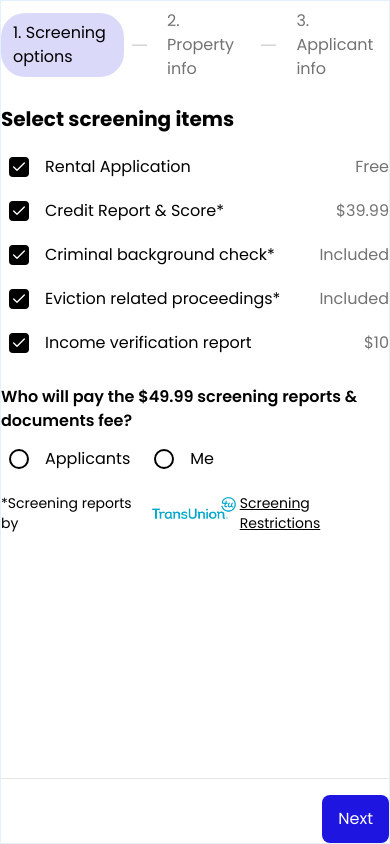
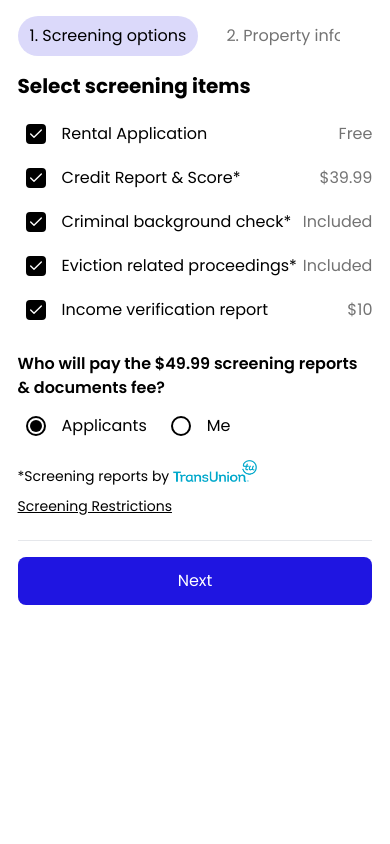
Before and after one commit to shadow16305/rentspree-widget, a Next.js app: page / in a window 390 px wide. Built offline with nearby package versions, Linux system fonts and the light colour scheme.

Commit message:
Add: Mobile viewport optimization

```diff
--- a/app/(routes)/_components/check-list.tsx
+++ b/app/(routes)/_components/check-list.tsx
@@ -7,7 +7,8 @@ import { PaymentRadioGroup } from "./payment-radio-group";
 import { useFormContext } from "@/context/form-context";
 
 export const CheckList = () => {
-  const { checkedItems, setCheckedItems, selectedPaymentPerson, setSelectedPaymentPerson } = useFormContext();
+  const { checkedItems, setCheckedItems, selectedPaymentPerson, setSelectedPaymentPerson, totalPrice } =
+    useFormContext();
 
   const handleCheckboxChange = (id: string) => {
     setCheckedItems((prev) => ({
@@ -22,10 +23,11 @@ export const CheckList = () => {
   let verificationReportIsChecked = checkedItems[checkboxes[verificationReportIndex].id];
   let creditReportChecked = checkedItems[checkboxes[creditReportIndex].id];
 
-  const screeningPrice = verificationReportIsChecked ? "49.99" : "39.99";
   const documentFee = verificationReportIsChecked ? "& documents" : "";
 
-  let inquiryString = `Who will pay the $${screeningPrice} screening reports ${documentFee} fee?`;
+  let inquiryString = `Who will pay the $${
+    creditReportChecked ? totalPrice : "39.99"
+  } screening reports ${documentFee} fee?`;
 
   return (
     <>
--- a/app/(routes)/_components/payment-radio-group.tsx
+++ b/app/(routes)/_components/payment-radio-group.tsx
@@ -28,7 +28,7 @@ export const PaymentRadioGroup: React.FC<PaymentRadioButtonsProps> = ({
               type="radio"
               name="payment-person"
               id="app"
-              checked={creditReportChecked ? selectedPaymentPerson === "app" : false}
+              checked={creditReportChecked ? selectedPaymentPerson === "Applicants" : false}
               disabled={!creditReportChecked}
               onChange={() => onPaymentPersonChange("Applicants")}
               className={cn(
@@ -53,7 +53,7 @@ export const PaymentRadioGroup: React.FC<PaymentRadioButtonsProps> = ({
               type="radio"
               name="payment-person"
               id="me"
-              checked={creditReportChecked ? selectedPaymentPerson === "me" : false}
+              checked={creditReportChecked ? selectedPaymentPerson === "Me" : false}
               disabled={!creditReportChecked}
               onChange={() => onPaymentPersonChange("Me")}
               className={cn(
--- a/app/(routes)/_components/screening-options.tsx
+++ b/app/(routes)/_components/screening-options.tsx
@@ -16,9 +16,11 @@ export const ScreeningOptions = () => {
     <>
       <h1 className="mt-4 text-xl text-black font-bold">Select screening items</h1>
       <CheckList />
-      <div className="mt-4 flex items-center gap-x-1 text-sm">
-        <p>*Screening reports by</p>{" "}
-        <Image src="/images/transunion.png" alt="transunion" width={84} height={22} className="pb-2.5" />
+      <div className="mt-4 flex flex-col md:flex-row md:items-center gap-1 text-sm">
+        <div className="flex items-center gap-x-1">
+          <p>*Screening reports by</p>{" "}
+          <Image src="/images/transunion.png" alt="transunion" width={84} height={22} className="pb-2.5" />
+        </div>
         <a
           href="https://support.rentspree.com/en/screening-restrictions-and-limitations"
           target="_blank"
@@ -27,10 +29,10 @@ export const ScreeningOptions = () => {
           Screening Restrictions
         </a>
       </div>
-      <div className="flex-grow h-auto" />
-      <hr className="w-full h-px bg-neutral-600" />
+      <div className="flex-grow h-auto hidden md:block" />
+      <hr className="w-full h-px bg-neutral-600 mt-6 md:mt-0" />
       <div className="mt-4 flex justify-end">
-        <Button disabled={!isNextButtonEnabled} onClick={() => router.push("property")}>
+        <Button disabled={!isNextButtonEnabled} onClick={() => router.push("property")} className="w-full md:w-fit">
           Next
         </Button>
       </div>
--- a/app/(routes)/applicant/_components/applicant-info.tsx
+++ b/app/(routes)/applicant/_components/applicant-info.tsx
@@ -24,8 +24,8 @@ export const ApplicantInfo = () => {
         setEmails={setEmails}
         handleRemoveEmail={handleRemoveEmail}
       />
-      <div className="flex-grow h-auto" />
-      <hr className="w-full h-px bg-neutral-600" />
+      <div className="flex-grow h-auto hidden md:block" />
+      <hr className="w-full h-px bg-neutral-600 mt-6 md:mt-0" />
       <div className="flex items-center justify-between mt-4">
         <Button onClick={() => router.push("property")} className="bg-neutral-100 text-black border-2 border-black">
           Back
--- a/app/(routes)/property/_components/listing-address.tsx
+++ b/app/(routes)/property/_components/listing-address.tsx
@@ -34,8 +34,8 @@ export const ListingAddress = () => {
     <>
       <h1 className="mt-4 text-xl text-black font-bold">Confirm Listing Address</h1>
       <ListingFields address={localAddress} setLocalAddress={setLocalAddress} isError={isError} />
-      <div className="flex-grow h-auto" />
-      <hr className="w-full h-px bg-neutral-600" />
+      <div className="flex-grow h-auto hidden md:block" />
+      <hr className="w-full h-px bg-neutral-600 mt-6 md:mt-0" />
       <div className="flex items-center justify-between mt-4">
         <Button onClick={() => router.push("/")} className="bg-neutral-100 text-black border-2 border-black">
           Back
--- a/app/(routes)/property/_components/listing-fields.tsx
+++ b/app/(routes)/property/_components/listing-fields.tsx
@@ -44,16 +44,16 @@ export const ListingFields = ({ address, setLocalAddress, isError }: ListingFiel
         />
         {isError && !address.street && <p className="text-red-500 text-sm absolute left-0">Required</p>}
       </div>
-      <div className="flex items-center justify-between gap-4 mt-8 w-full">
+      <div className="flex flex-col md:flex-row items-center justify-between gap-4 mt-8 w-full">
         <input
           type="number"
           name="unit"
           placeholder="Unit number"
           value={address.unit}
           onChange={handleInputChange}
-          className="appearance-none border border-black rounded-lg focus:outline-none h-14 px-4 w-1/2 placeholder:text-neutral-500"
+          className="appearance-none border border-black rounded-lg focus:outline-none h-14 px-4 w-full md:w-1/2 placeholder:text-neutral-500"
         />
-        <div className="w-1/2 relative">
+        <div className="w-full md:w-1/2 relative">
           <input
             type="text"
             name="city"
--- a/components/ui/card.tsx
+++ b/components/ui/card.tsx
@@ -2,7 +2,7 @@ import React from "react";
 
 export const Card = ({ children }: { children: React.ReactNode }) => {
   return (
-    <div className="bg-white shadow-md md:rounded-2xl md:px-14 md:py-8 h-full md:h-[610px] border border-[#e2f0ff] relative flex flex-col">
+    <div className="bg-white md:shadow-md max-w-[91%] md:rounded-2xl md:px-14 md:py-8 h-full md:h-[610px] md:border border-[#e2f0ff] relative flex flex-col">
       {children}
     </div>
   );
--- a/components/ui/steps.tsx
+++ b/components/ui/steps.tsx
@@ -7,11 +7,12 @@ export const Steps = () => {
   const pathname = usePathname();
 
   return (
+    <div className="overflow-x-auto max-w-[91%] md:overflow-hidden whitespace-nowrap pt-4 md:pt-0">
       <nav className="flex items-center gap-x-2">
         <span className={cn("py-2 px-3 rounded-3xl text-neutral-500", pathname === "/" && "text-black bg-[#1f15e129]")}>
           1. Screening options
         </span>
-      <hr className="bg-neutral-300 w-6 h-0.5" />
+        <hr className="bg-neutral-300 w-6 h-0.5 inline-block" />
         <span
           className={cn(
             "py-2 px-3 rounded-3xl text-neutral-500",
@@ -19,7 +20,7 @@ export const Steps = () => {
           )}>
           2. Property info
         </span>
-      <hr className="bg-neutral-300 w-6 h-0.5" />
+        <hr className="bg-neutral-300 w-6 h-0.5 inline-block" />
         <span
           className={cn(
             "py-2 px-3 rounded-3xl text-neutral-500",
@@ -28,5 +29,6 @@ export const Steps = () => {
           3. Applicant info
         </span>
       </nav>
+    </div>
   );
 };
--- a/context/form-context.tsx
+++ b/context/form-context.tsx
@@ -49,12 +49,15 @@ export const FormContextProvider: React.FC<{ children: ReactNode }> = ({ childre
   const [selectedPaymentPerson, setSelectedPaymentPerson] = useState<string>("Applicants");
 
   useEffect(() => {
-    console.log("Checked items: ", checkedItems);
-    console.log("Address: ", address);
-    console.log("Email From: ", emailFrom);
-    console.log("Emails: ", emails);
-    console.log("Selected Payment Person: ", selectedPaymentPerson);
-  }, [checkedItems, address, emailFrom, emails, selectedPaymentPerson]);
+    const creditReportChecked = checkedItems["credit-report"];
+    const verificationReportChecked = checkedItems["income-verification"];
+
+    if (!creditReportChecked) {
+      setTotalPrice("Free");
+    } else {
+      setTotalPrice(verificationReportChecked ? "49.99" : "39.99");
+    }
+  }, [checkedItems]);
 
   const formCtxValue = {
     checkedItems,
@@ -76,8 +79,10 @@ export const FormContextProvider: React.FC<{ children: ReactNode }> = ({ childre
 
 export const useFormContext = (): FormContextObject => {
   const context = useContext(FormContext);
+
   if (!context) {
     throw new Error("useFormContext must be used within a FormProvider");
   }
+
   return context;
 };
```
Lines whose indentation alone changed are shown as unchanged.
